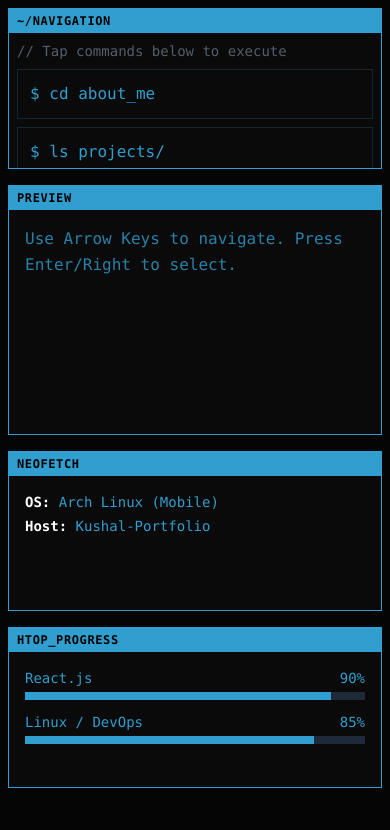
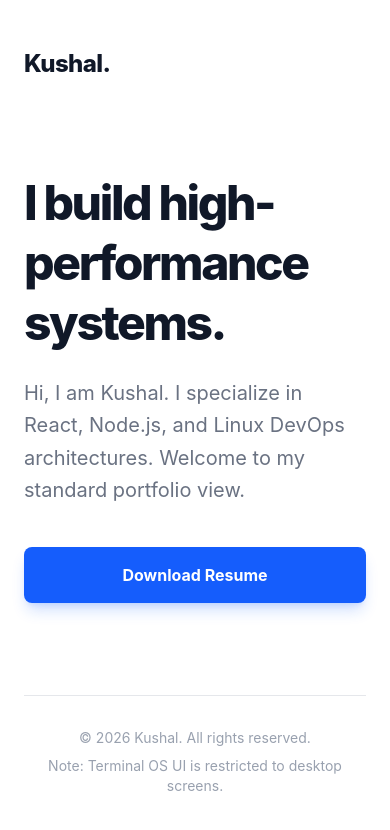
Before and after one commit to Its-kushal/KsPortfolio, a React app: page / in a window 390 px wide. Shown: the top 830 px of the page. Built offline with nearby package versions, Linux system fonts and the light colour scheme; the HTML template or start-up script is replaced by a standard one.

Commit message:
Fixed the mobile view: to only access standard view; Refactored code; allowed vite to host the webapp on LAN.

```diff
--- a/package.json
+++ b/package.json
@@ -4,7 +4,7 @@
   "version": "0.0.0",
   "type": "module",
   "scripts": {
-    "dev": "vite",
+    "dev": "vite --host",
     "build": "vite build",
     "lint": "eslint .",
     "preview": "vite preview"
--- a/src/App.jsx
+++ b/src/App.jsx
@@ -1,42 +1,33 @@
+import { useEffect } from "react";
 import { ThemeProvider, useTheme } from "./context/ThemeContext";
 import TerminalLayout from "./components/terminal/TerminalLayout";
-
+import StandardLayout from "./components/standard/StandardLayout";
 const MainScreen = () => {
-    const { viewMode, toggleViewMode } = useTheme();
-
+    const { viewMode, setViewMode } = useTheme();
+    useEffect(() => {
+        const checkScreenSize = () => {
+            if (window.innerWidth < 768) {
+                if (viewMode !== "standard") {
+                    setViewMode("standard");
+                }
+            }
+        };
+        checkScreenSize();
+        window.addEventListener("resize", checkScreenSize);
+        return () => window.removeEventListener("resize", checkScreenSize);
+    }, [viewMode, setViewMode]);
     const themeClasses =
         viewMode === "terminal"
-            ? "bg-[#050505] text-terminal-green font-mono"
-            : "bg-gray-100 text-gray-900 font-sans";
-
+            ? "bg-[#050505] text-terminal-green font-mono p-2 lg:p-4 select-none"
+            : "bg-white text-gray-900 font-sans cursor-auto";
     return (
         <div
-            className={`min-h-screen p-2 lg:p-4 flex flex-col transition-colors duration-500 ${themeClasses}`}
+            className={`min-h-screen flex flex-col transition-colors duration-500 ${themeClasses}`}
         >
-            {viewMode === "terminal" ? (
-                <TerminalLayout />
-            ) : (
-                <div className="w-full max-w-7xl mx-auto border-2 border-gray-300 border-dashed p-12 text-center h-[80vh] flex flex-col items-center justify-center space-y-6">
-                    <h2 className="text-4xl text-gray-800 font-bold">
-                        Standard View
-                    </h2>
-                    <p className="text-gray-500">
-                        The mouse cursor is back! You can click things normally
-                        here.
-                    </p>
-
-                    <button
-                        onClick={toggleViewMode}
-                        className="mt-8 px-6 py-3 bg-gray-900 text-white font-bold rounded-lg shadow-lg hover:bg-terminal-green hover:text-black transition-colors cursor-pointer"
-                    >
-                        Switch Back to Terminal OS
-                    </button>
-                </div>
-            )}
+            {viewMode === "terminal" ? <TerminalLayout /> : <StandardLayout />}
         </div>
     );
-};;
-
+};
 export default function App() {
     return (
         <ThemeProvider>
--- /dev/null
+++ b/src/components/standard/StandardLayout.jsx
@@ -0,0 +1,64 @@
+import { useTheme } from "../../context/ThemeContext";
+export default function StandardLayout() {
+    const { toggleViewMode } = useTheme();
+    const resumePath = `${import.meta.env.BASE_URL}Kushal-Khivasara-resume-v2.pdf`;
+    return (
+        <div className="w-full max-w-5xl mx-auto px-6 py-12 md:py-24 flex flex-col min-h-screen">
+            <header className="flex justify-between items-center mb-16">
+                <h1 className="text-2xl font-extrabold tracking-tight text-gray-900">
+                    Kushal.
+                </h1>
+                <nav className="hidden md:flex gap-8 text-sm font-bold text-gray-500 uppercase tracking-widest">
+                    <a
+                        href="#about"
+                        className="hover:text-black transition-colors"
+                    >
+                        About
+                    </a>
+                    <a
+                        href="#projects"
+                        className="hover:text-black transition-colors"
+                    >
+                        Projects
+                    </a>
+                    <a
+                        href="#contact"
+                        className="hover:text-black transition-colors"
+                    >
+                        Contact
+                    </a>
+                </nav>
+            </header>
+            <main className="flex-grow flex flex-col justify-center max-w-3xl">
+                <h2 className="text-5xl md:text-7xl font-extrabold text-gray-900 mb-6 leading-tight tracking-tighter">
+                    I build high-performance systems.
+                </h2>
+                <p className="text-xl text-gray-500 mb-10 leading-relaxed max-w-2xl">
+                    Hi, I am Kushal. I specialize in React, Node.js, and Linux
+                    DevOps architectures. Welcome to my standard portfolio view.
+                </p>
+                <div className="flex flex-col sm:flex-row gap-4">
+                    <a
+                        href={resumePath}
+                        download="Kushal_Resume.pdf"
+                        className="flex items-center justify-center bg-blue-600 text-white px-8 py-4 rounded-lg font-bold hover:bg-blue-700 transition-colors shadow-lg shadow-blue-600/20"
+                    >
+                        Download Resume
+                    </a>
+                    <button
+                        onClick={toggleViewMode}
+                        className="hidden md:flex items-center justify-center border-2 border-gray-200 px-8 py-4 rounded-lg font-bold text-gray-600 hover:border-gray-900 hover:text-gray-900 transition-colors cursor-pointer"
+                    >
+                        [ Switch to Terminal OS ]
+                    </button>
+                </div>
+            </main>
+            <footer className="mt-16 pt-8 border-t border-gray-200 text-sm text-gray-400 flex flex-col sm:flex-row justify-between items-center">
+                <p>© 2026 Kushal. All rights reserved.</p>
+                <p className="md:hidden mt-2 sm:mt-0 text-center">
+                    Note: Terminal OS UI is restricted to desktop screens.
+                </p>
+            </footer>
+        </div>
+    );
+}
--- a/src/components/terminal/TerminalLayout.jsx
+++ b/src/components/terminal/TerminalLayout.jsx
@@ -3,14 +3,12 @@ import { Panel, Group, Separator } from "react-resizable-panels";
 import Pane from "../ui/Pane";
 import { useTheme } from "../../context/ThemeContext";
 import { terminalContent } from "../../data/terminalData";
-
 export default function TerminalLayout() {
     const { toggleViewMode } = useTheme();
     const [activeIndex, setActiveIndex] = useState(0);
     const [previewContent, setPreviewContent] = useState(
         "Use Arrow Keys to navigate. Press Enter/Right to select.",
     );
-
     const previewPanelRef = useRef(null);
     const navItems = useMemo(() => terminalContent, []);
     const executeCommand = (index) => {
@@ -21,31 +19,25 @@ export default function TerminalLayout() {
             setPreviewContent(selectedItem.output);
         }
     };
-
     useEffect(() => {
         const handleKeyDown = (e) => {
             if (["ArrowUp", "ArrowDown", "Space"].includes(e.code)) {
                 e.preventDefault();
             }
-
             let newIndex = activeIndex;
-
             if (e.key === "ArrowDown") {
                 newIndex = activeIndex < navItems.length - 1 ? activeIndex + 1 : activeIndex;
             } else if (e.key === "ArrowUp") {
                 newIndex = activeIndex > 0 ? activeIndex - 1 : activeIndex;
             }
-
             if (newIndex !== activeIndex) {
                 setActiveIndex(newIndex);
                 const highlightedItem = navItems[newIndex];
-
                 if (highlightedItem.action === "toggle_theme") {
                     setPreviewContent(">> Executable Script Detected <<\n\nPress [ENTER] or [RIGHT ARROW] to execute this script and switch to the Standard UI.");
                 } else {
                     setPreviewContent(highlightedItem.output);
                 }
-
                 if (previewPanelRef.current) {
                     if (highlightedItem.id === "resume") {
                         previewPanelRef.current.resize(55);
@@ -54,7 +46,6 @@ export default function TerminalLayout() {
                     }
                 }
             }
-
             if (e.key === "ArrowRight" || e.key === "Enter") {
                 executeCommand(activeIndex);
             } else if (e.key === "ArrowLeft" || e.key === "Escape") {
@@ -62,17 +53,14 @@ export default function TerminalLayout() {
                 if (previewPanelRef.current) previewPanelRef.current.resize(35);
             }
         };
-
         window.addEventListener("keydown", handleKeyDown);
         return () => window.removeEventListener("keydown", handleKeyDown);
     // eslint-disable-next-line react-hooks/exhaustive-deps
     }, [activeIndex, navItems, toggleViewMode]);
-
     return (
         <div className="w-full max-w-[1600px] mx-auto h-[calc(100vh-16px)] lg:h-[calc(100vh-32px)]">
-            <div className="hidden md:block h-full">
+            <div className="h-full">
                 <Group orientation="horizontal" style={{ height: "100%" }}>
-
                     <Panel defaultSize={40} minSize={20}>
                         <Pane title="~/navigation">
                             <div className="mb-8 p-4 border-2 border-dashed border-terminal-green bg-terminal-green/10 text-terminal-green leading-relaxed">
@@ -85,8 +73,7 @@ export default function TerminalLayout() {
                                     USE [TAB] TO JUMP PANES.
                                 </div>
                             </div>
-
-                            <div className="space-y-2 font-mono text-[clamp(16px,1.5vw,22px)] md:pointer-events-none">
+                            <div className="space-y-2 font-mono text-[clamp(16px,1.5vw,22px)]">
                                 {navItems.map((item, index) => {
                                     const isActive = index === activeIndex;
                                     return (
@@ -104,11 +91,10 @@ export default function TerminalLayout() {
                             </div>
                         </Pane>
                     </Panel>
-
-                    <Separator className="w-2 flex items-center justify-center transition-colors duration-200 bg-transparent hover:bg-terminal-green/50 cursor-col-resize">
+                    <Separator className="w-2 flex items-center justify-center transition-colors duration-200 bg-transparent hover:bg-terminal-green/50
+                    cursor-col-resize">
                         <div className="w-0.5 h-4 bg-terminal-green/30" />
                     </Separator>
-
                     <Panel ref={previewPanelRef} defaultSize={35} minSize={20}>
                         <Pane title="preview">
                             <div className="text-[clamp(16px,1.5vw,22px)] leading-relaxed opacity-80 whitespace-pre-wrap p-2 h-full">
@@ -116,11 +102,9 @@ export default function TerminalLayout() {
                             </div>
                         </Pane>
                     </Panel>
-
                     <Separator className="w-2 flex items-center justify-center transition-colors duration-200 bg-transparent hover:bg-terminal-green/50 cursor-col-resize">
                         <div className="w-0.5 h-4 bg-terminal-green/30" />
                     </Separator>
-
                     <Panel defaultSize={25} minSize={10}>
                         <div style={{ height: "100%" }}>
                             <Group orientation="vertical" style={{ height: "100%" }}>
@@ -132,11 +116,9 @@ export default function TerminalLayout() {
                                         </div>
                                     </Pane>
                                 </Panel>
-
                                 <Separator className="h-2 flex items-center justify-center transition-colors duration-200 bg-transparent hover:bg-terminal-green/50 cursor-row-resize">
                                     <div className="h-0.5 w-4 bg-terminal-green/30" />
                                 </Separator>
-
                                 <Panel defaultSize={50} minSize={20}>
                                     <Pane title="htop_progress">
                                         <div className="text-[clamp(14px,1.2vw,18px)] space-y-3 p-2">
@@ -154,59 +136,8 @@ export default function TerminalLayout() {
                             </Group>
                         </div>
                     </Panel>
-
                 </Group>
             </div>
-            <div className="block md:hidden flex flex-col gap-4 h-full overflow-y-auto pb-12">
-
-                <Pane title="~/navigation" className="h-fit">
-                    <div className="space-y-2 font-mono text-base">
-                        <div className="mb-2 text-sm text-gray-500 opacity-80">
-                            // Tap commands below to execute
-                        </div>
-                        {navItems.map((item, index) => (
-                            <button
-                                key={item.id}
-                                onClick={() => {
-                                    setActiveIndex(index);
-                                    executeCommand(index);
-                                }}
-                                className="block w-full text-left px-3 py-3 border border-terminal-green/20 hover:bg-terminal-green hover:text-black transition-colors cursor-pointer"
-                            >
-                                {item.label}
-                            </button>
-                        ))}
-                    </div>
-                </Pane>
-
-                <Pane title="preview" className="min-h-[250px]">
-                    <div className="text-base leading-relaxed opacity-80 whitespace-pre-wrap p-2 h-full">
-                        {previewContent}
-                    </div>
-                </Pane>
-
-                <Pane title="neofetch" className="h-fit">
-                    <div className="text-sm space-y-1 p-2">
-                        <p><span className="text-white font-bold">OS:</span> Arch Linux (Mobile)</p>
-                        <p><span className="text-white font-bold">Host:</span> Kushal-Portfolio</p>
-                    </div>
-                </Pane>
-
-                <Pane title="htop_progress" className="h-fit">
-                    <div className="text-sm space-y-3 p-2">
-                        <div>
-                            <div className="flex justify-between mb-1"><span>React.js</span><span>90%</span></div>
-                            <div className="w-full bg-gray-800 h-2"><div className="bg-terminal-green h-2 w-[90%]"></div></div>
-                        </div>
-                        <div>
-                            <div className="flex justify-between mb-1"><span>Linux / DevOps</span><span>85%</span></div>
-                            <div className="w-full bg-gray-800 h-2"><div className="bg-terminal-green h-2 w-[85%]"></div></div>
-                        </div>
-                    </div>
-                </Pane>
-
-            </div>
-
         </div>
     );
 }
--- a/src/context/ThemeContext.jsx
+++ b/src/context/ThemeContext.jsx
@@ -1,23 +1,20 @@
 import { createContext, useState, useContext } from "react";
-
 const ThemeContext = createContext();
-
 export function ThemeProvider({ children }) {
     const [viewMode, setViewMode] = useState("terminal");
-
     const toggleViewMode = () => {
         setViewMode((prevMode) =>
             prevMode === "terminal" ? "standard" : "terminal",
         );
     };
-
     return (
-        <ThemeContext.Provider value={{ viewMode, toggleViewMode }}>
+        <ThemeContext.Provider
+            value={{ viewMode, toggleViewMode, setViewMode }}
+        >
             {children}
         </ThemeContext.Provider>
     );
 }
-
 // eslint-disable-next-line react-refresh/only-export-components
 export function useTheme() {
     return useContext(ThemeContext);
```
